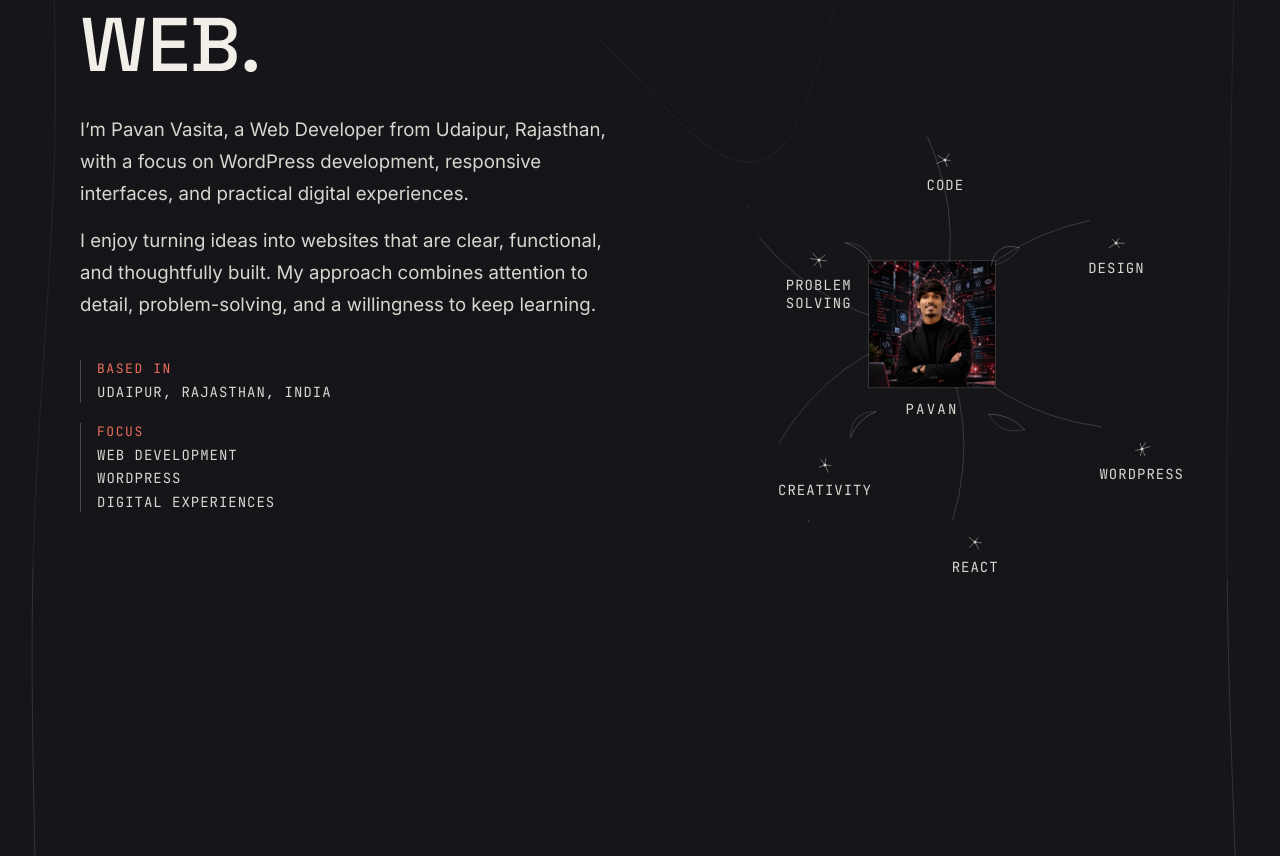
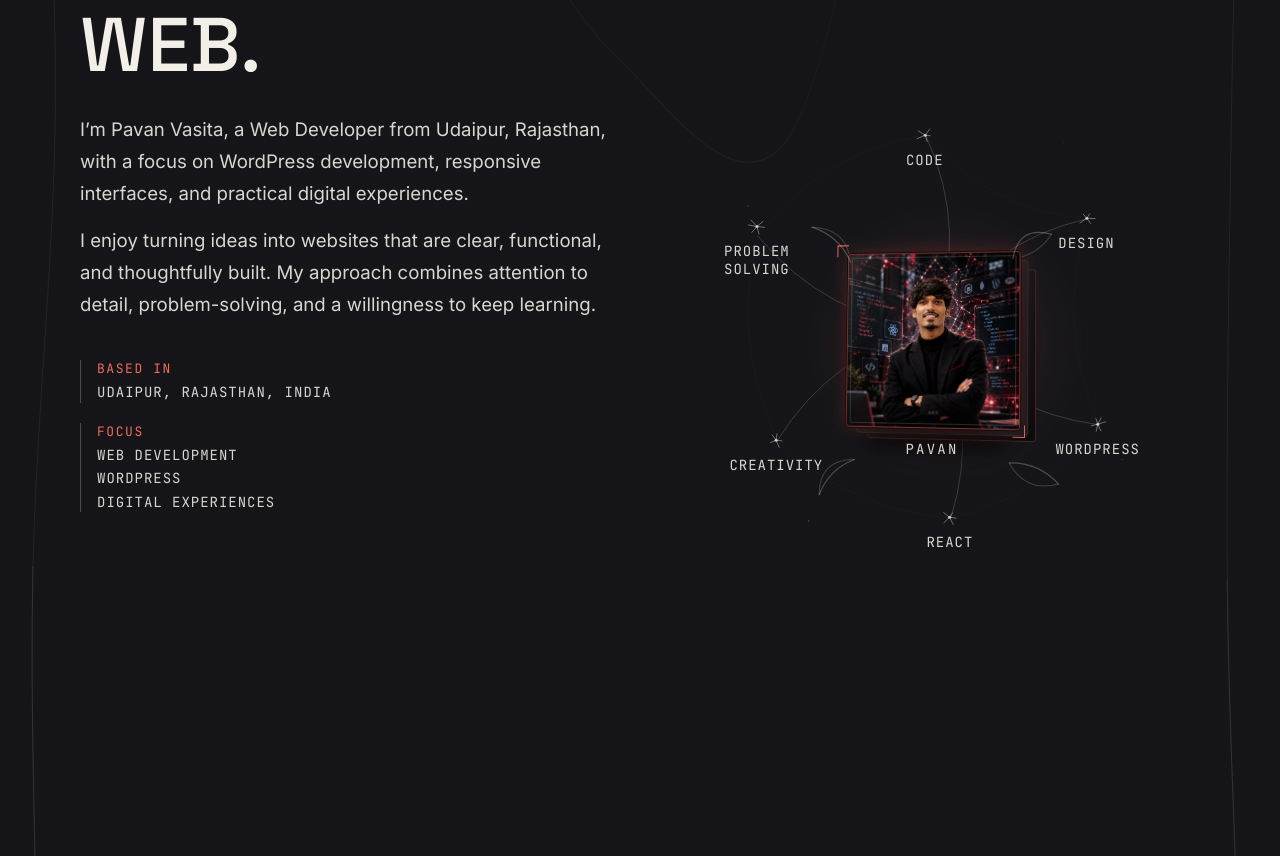
Before and after one commit to pavanwebsearch04/PavanWebPortfolio, a Next.js app: page / in a window 1280 px wide. Shown: the part 10340-11196 px from the top of the page. Built offline with nearby package versions, Linux system fonts and the light colour scheme.

Commit message:
Center About portrait in the web, add 3D mounted frame
Co-Authored-By: Claude Sonnet 5.5 <noreply@anthropic.com>

```diff
--- a/app/globals.css
+++ b/app/globals.css
@@ -597,3 +597,27 @@ textarea[data-web-active="true"] {
     opacity: 0.5;
   }
 }
+
+/* ---- About portrait: mounted 3D frame ---- */
+.about-scene {
+  perspective: 800px;
+  perspective-origin: 50% 45%;
+}
+.about-frame {
+  position: relative;
+  transform-style: preserve-3d;
+  transform: rotateY(-10deg) rotateX(3deg);
+}
+@media (max-width: 479px) {
+  .about-frame {
+    transform: rotateY(-5deg) rotateX(2deg);
+  }
+}
+@media (prefers-reduced-motion: no-preference) {
+  .about-frame {
+    transition: transform 0.6s cubic-bezier(0.16, 1, 0.3, 1);
+  }
+  .about-scene:hover .about-frame {
+    transform: rotateY(-3deg) rotateX(1deg) translateY(-3px);
+  }
+}
--- a/components/about/AboutNode.tsx
+++ b/components/about/AboutNode.tsx
@@ -69,6 +69,12 @@ export default function AboutNode({
   const { springDx, springDy } = useNodeTension(node, pointerX, pointerY, interactive);
 
   return (
+    // framer-motion's inline transform (springs / scale) overrides a Tailwind translate
+    // on the button itself, so the centering lives on this wrapper
+    <div
+      className="absolute hidden min-[480px]:block -translate-x-1/2 -translate-y-1/2"
+      style={{ left: `${(node.x / 800) * 100}%`, top: `${(node.y / 800) * 100}%` }}
+    >
     <motion.button
       type="button"
       onMouseEnter={() => onActivate(node.id)}
@@ -77,17 +83,12 @@ export default function AboutNode({
       onBlur={() => onActivate(null)}
       aria-label={`${label} — part of the personal web`}
       aria-pressed={active}
-      style={{
-        left: `${(node.x / 800) * 100}%`,
-        top: `${(node.y / 800) * 100}%`,
-        x: springDx,
-        y: springDy,
-      }}
+      style={{ x: springDx, y: springDy }}
       initial={{ scale: 0, opacity: 0 }}
       whileInView={{ scale: 1, opacity: 1 }}
       viewport={{ once: true }}
       transition={{ duration: 0.5, delay }}
-      className="absolute hidden min-[480px]:flex -translate-x-1/2 -translate-y-1/2 flex-col items-center gap-1.5 rounded-sm focus:outline-none focus-visible:outline focus-visible:outline-2 focus-visible:outline-offset-4 focus-visible:outline-crimson-bright"
+      className="flex flex-col items-center gap-1.5 rounded-sm focus:outline-none focus-visible:outline focus-visible:outline-2 focus-visible:outline-offset-4 focus-visible:outline-crimson-bright"
     >
       <NodeGlyph id={node.id} active={active} />
       <motion.span
@@ -98,5 +99,6 @@ export default function AboutNode({
         {label}
       </motion.span>
     </motion.button>
+    </div>
   );
 }
--- a/components/about/AboutWeb.tsx
+++ b/components/about/AboutWeb.tsx
@@ -25,7 +25,7 @@ const CONCEPTS: Array<{ id: string; label: string }> = [
 
 function buildNodes(): WebNode[] {
   const rng = mulberry32(4171);
-  return CONCEPTS.map((c, i) => {
+  const nodes = CONCEPTS.map((c, i) => {
     const angle = (i / CONCEPTS.length) * Math.PI * 2 - Math.PI / 2 + rangeFrom(rng, -0.12, 0.12);
     const radius = 292 + rangeFrom(rng, -14, 14);
     return {
@@ -34,12 +34,16 @@ function buildNodes(): WebNode[] {
       y: CENTER.y + Math.sin(angle) * radius,
       angle,
       radius,
-      depth: "foreground",
+      depth: "foreground" as const,
       size: rangeFrom(rng, 2.4, 3.4),
       parallax: 1,
       delay: 0.3 + i * 0.09,
     };
   });
+  // the irregular jitter shifts the ring's centroid off the portrait, so pull it back
+  const dx = nodes.reduce((s, n) => s + n.x, 0) / nodes.length - CENTER.x;
+  const dy = nodes.reduce((s, n) => s + n.y, 0) / nodes.length - CENTER.y;
+  return nodes.map((n) => ({ ...n, x: n.x - dx, y: n.y - dy }));
 }
 
 export default function AboutWeb({
@@ -151,10 +155,10 @@ export default function AboutWeb({
 
       {/* center portrait */}
       <div
-        className="absolute flex -translate-x-1/2 -translate-y-1/2 flex-col items-center gap-3"
+        className="absolute -translate-x-1/2 -translate-y-1/2"
         style={{ left: "50%", top: "50%" }}
       >
-        <div className="relative h-28 w-28 md:h-32 md:w-32">
+        <div className="relative h-36 w-36 md:h-44 md:w-44">
           <svg viewBox="-30 -30 160 185" className="pointer-events-none absolute -inset-[30%] overflow-visible" aria-hidden>
             {behindThreads.map((d, i) => (
               <motion.path
@@ -178,8 +182,34 @@ export default function AboutWeb({
             whileInView={{ opacity: 1, scale: 1 }}
             viewport={{ once: true }}
             transition={{ duration: 0.8, delay: 0.2, ease: [0.16, 1, 0.3, 1] }}
-            className="relative h-full w-full overflow-hidden border border-paper/15"
+            className="about-scene relative h-full w-full"
           >
+            <div className="about-frame h-full w-full">
+              {/* soft crimson light behind the frame */}
+              <div
+                className="absolute -inset-[22%] rounded-full bg-[radial-gradient(circle,rgba(212,72,59,0.34),transparent_66%)] blur-xl"
+                style={{ transform: "translateZ(-60px)" }}
+                aria-hidden
+              />
+              {/* offset backing panels give the frame its thickness */}
+              <div
+                className="absolute inset-0 rounded-[4px] border border-crimson-bright/30 bg-gradient-to-br from-ink-panel to-ink"
+                style={{ transform: "translate3d(14px, 14px, -34px)" }}
+                aria-hidden
+              />
+              <div
+                className="absolute inset-0 rounded-[4px] border border-paper/10 bg-ink-graphite"
+                style={{ transform: "translate3d(7px, 7px, -16px)" }}
+                aria-hidden
+              />
+              {/* ground shadow */}
+              <div
+                className="absolute -bottom-5 left-[8%] right-[8%] h-4 rounded-full bg-black/70 blur-md"
+                style={{ transform: "translateZ(-40px)" }}
+                aria-hidden
+              />
+              {/* the image plane; the bg keeps the frame filled while the image loads */}
+              <div className="absolute inset-0 overflow-hidden rounded-[4px] border border-crimson-bright/55 bg-[linear-gradient(160deg,#202026,#0a0a0c)] shadow-[0_0_0_1px_rgba(10,10,12,0.9),0_0_18px_rgba(212,72,59,0.28),0_24px_40px_-18px_rgba(0,0,0,0.85)]">
                 <Image
                   src={imageFailed ? "/portrait-placeholder.svg" : heroImages.portrait.src}
                   alt={heroImages.portrait.alt}
@@ -189,8 +219,16 @@ export default function AboutWeb({
                   sizes="256px"
                   className="object-cover object-top contrast-[1.05] saturate-[0.9]"
                 />
-            <div className="absolute inset-0 bg-[radial-gradient(ellipse_at_center,transparent_45%,rgba(10,10,12,0.5)_100%)]" />
+                <div className="absolute inset-0 bg-[radial-gradient(ellipse_at_center,transparent_50%,rgba(10,10,12,0.5)_100%)]" />
+                {/* edge highlight and inset ring */}
+                <div className="absolute inset-0 bg-[linear-gradient(120deg,rgba(255,255,255,0.14)_0%,rgba(255,255,255,0.03)_26%,transparent_44%)]" />
+                <div className="absolute inset-[3px] rounded-[2px] border border-paper/15" />
                 <div className="film-grain" />
+              </div>
+              {/* corner accents */}
+              <span className="absolute -left-1.5 -top-1.5 h-3 w-3 border-l border-t border-crimson-text" style={{ transform: "translateZ(18px)" }} aria-hidden />
+              <span className="absolute -bottom-1.5 -right-1.5 h-3 w-3 border-b border-r border-crimson-text" style={{ transform: "translateZ(18px)" }} aria-hidden />
+            </div>
           </motion.div>
 
           <svg viewBox="-30 -30 160 185" className="pointer-events-none absolute -inset-[30%] overflow-visible" aria-hidden>
@@ -217,7 +255,7 @@ export default function AboutWeb({
           whileInView={{ opacity: 1, y: 0 }}
           viewport={{ once: true }}
           transition={{ duration: 0.5, delay: 0.55 }}
-          className="font-mono text-nav tracking-[0.16em] text-paper-body"
+          className="absolute inset-x-0 top-full mt-3 text-center font-mono text-nav tracking-[0.16em] text-paper-body"
         >
           PAVAN
         </motion.span>
```
Lines whose indentation alone changed are shown as unchanged.
